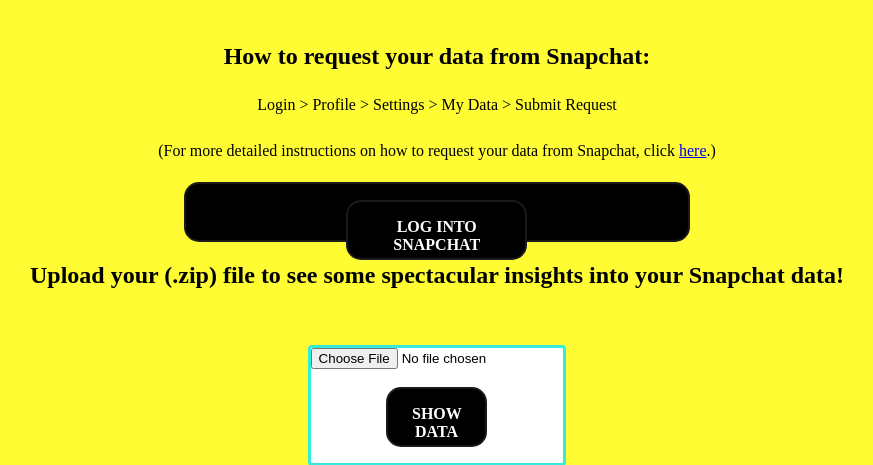
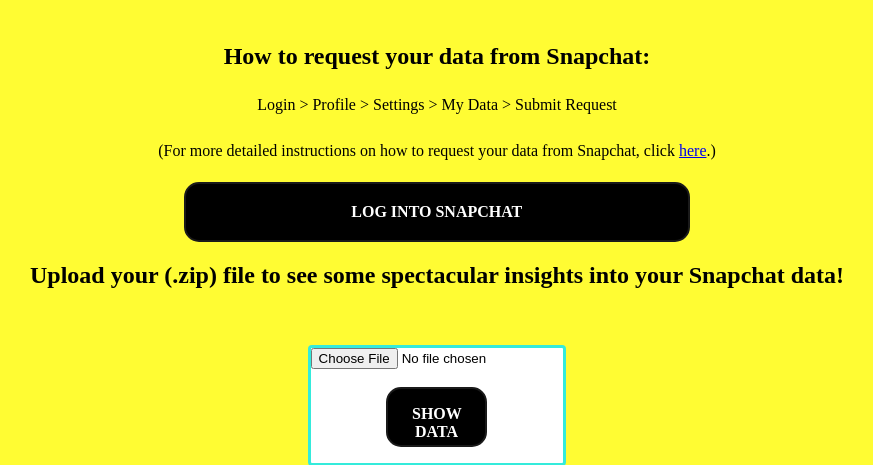
Before and after one commit to griffinlaszlo/snata, a Flask app: page /site in a window 1280 px wide. Shown: the part 140-605 px from the top of the page, without its empty margins (203-1076 px from the left). Run offline with Flask 2, Linux system fonts and the light colour scheme; the visitor is signed in with stand-in values (Sample User, id 1); parts of the project's set-up code (start-up, migrations or seed data) failed here and were passed over.

Commit message:
fixed button 27 on site.html

```diff
--- a/template/site.html
+++ b/template/site.html
@@ -25,7 +25,7 @@
 			request your data from Snapchat, click <a href="{{ url_for('instructions') }}">here</a>.)</p>
 			</h3>
 			</div>
-			<div class="button-27">
+			<div>
 				<form action="https://accounts.snapchat.com/accounts/login" target="_blank">
 					<button class="button-27" type="submit" role="button">LOG INTO SNAPCHAT</button>
 				</form>
```
